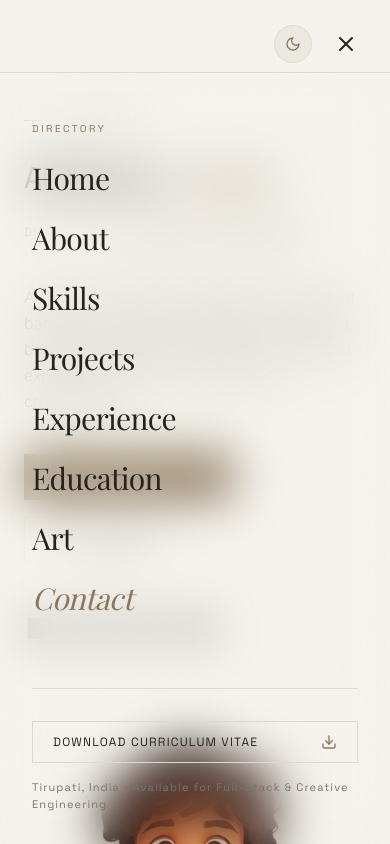
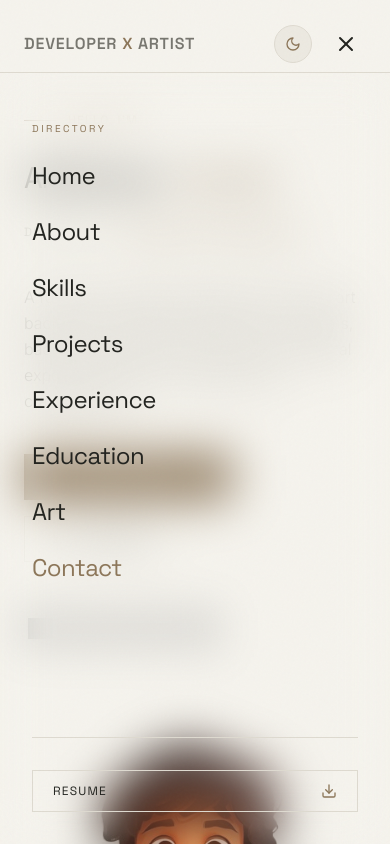
Before and after one commit to Akhileswar6/Portfolio, a React (Vite) app: page / in a window 390 px wide. Both pictures are taken after a click on the button 346 px from the left and 44 px from the top of the page. Shown: the top 844 px of the page. Built offline with nearby package versions, Linux system fonts and the light colour scheme; grey boxes are pictures that could not be loaded; a web font is replaced by a local one.

Commit message:
feat(navigation): display Developer X Artist brand on mobile and refine dossier section headers

```diff
--- a/src/components/layout/Navbar.jsx
+++ b/src/components/layout/Navbar.jsx
@@ -77,10 +77,10 @@ export const Navbar = () => {
           <a
             href="#home"
             onClick={(e) => handleNavClick(e, '#home')}
-            className="group flex items-baseline gap-2 text-theme-text hover:text-theme-accent transition-colors"
+            className="group flex items-center text-theme-text hover:text-theme-accent transition-colors"
           >
-            <span className="hidden sm:inline-block font-label font-semibold text-[14px] tracking-widest-luxury uppercase text-theme-text-secondary group-hover:text-theme-accent transition-colors">
-              Developer <span className="text-theme-accent">×</span> Artist
+            <span className="font-label font-semibold text-[16px] sm:text-[18px] tracking-wider uppercase text-theme-text-secondary group-hover:text-theme-accent transition-colors">
+              Developer <span className="text-theme-accent">X</span> Artist
             </span>
           </a>
 
@@ -93,7 +93,7 @@ export const Navbar = () => {
                   key={link.id}
                   href={link.href}
                   onClick={(e) => handleNavClick(e, link.href)}
-                  className={`relative font-label text-xs uppercase tracking-widest py-1 transition-colors duration-200 ${
+                  className={`relative font-label text-xs uppercase tracking-wider py-1 transition-colors duration-200 ${
                     isActive ? 'text-theme-accent font-medium' : 'text-theme-text-secondary hover:text-theme-text'
                   }`}
                 >
@@ -160,8 +160,8 @@ export const Navbar = () => {
                   initial={{ opacity: 0, x: -20 }}
                   animate={{ opacity: 1, x: 0 }}
                   transition={{ delay: idx * 0.05 }}
-                  className={`font-serif text-3xl tracking-tight transition-colors ${
-                    activeSection === link.id ? 'text-theme-accent italic' : 'text-theme-text'
+                  className={`font-label text-2xl tracking-tight transition-colors ${
+                    activeSection === link.id ? 'text-theme-accent' : 'text-theme-text'
                   }`}
                 >
                   {link.name}
@@ -176,12 +176,10 @@ export const Navbar = () => {
                 rel="noopener noreferrer"
                 className="flex items-center justify-between py-3 px-5 border border-theme-border text-theme-text font-label text-xs uppercase tracking-widest hover:border-theme-accent hover:text-theme-accent"
               >
-                <span>Download Curriculum Vitae</span>
+                <span>Resume</span>
                 <Download className="w-4 h-4 text-theme-accent" />
               </a>
-              <p className="font-label text-[11px] text-theme-text-secondary tracking-widest">
-                Tirupati, India • Available for Full-Stack & Creative Engineering
-              </p>
+
             </div>
           </motion.div>
         )}
--- a/src/components/sections/Contact.jsx
+++ b/src/components/sections/Contact.jsx
@@ -83,8 +83,8 @@ export const Contact = () => {
           className="lg:col-span-5 space-y-10"
         >
           <div>
-            <h2 className="font-serif text-3xl sm:text-4xl text-theme-text font-normal tracking-tight leading-tight">
-              Let's Create <span className="font-display text-theme-accent font-light">Something</span> Meaningful.
+            <h2 className="font-label text-2xl sm:text-3xl text-theme-text tracking-tight leading-tight">
+              Let's Create <span className="text-theme-accent ">Something</span> Meaningful
             </h2>
           </div>
 
@@ -176,7 +176,7 @@ export const Contact = () => {
           transition={{ duration: 0.8, delay: 0.15, ease: [0.16, 1, 0.3, 1] }}
           className="lg:col-span-7 bg-theme-card border border-theme-border p-8 sm:p-12 relative shadow-subtle hover:border-theme-accent/50 transition-colors duration-500"
         >
-          <h3 className="font-serif text-2xl sm:text-3xl text-theme-text font-normal mb-8 pb-4 border-b border-theme-border/60">
+          <h3 className="font-label text-xl sm:text-2xl text-theme-text tracking-tight mb-8 pb-4 border-b border-theme-border/60">
             Transmit an Inquiry
           </h3>
 
--- a/src/components/sections/Education.jsx
+++ b/src/components/sections/Education.jsx
@@ -12,10 +12,10 @@ export const Education = () => {
         whileInView={{ opacity: 1, y: 0 }}
         viewport={{ once: true, margin: '-60px' }}
         transition={{ duration: 0.8, ease: [0.16, 1, 0.3, 1] }}
-        className="flex flex-col md:flex-row md:items-end justify-between gap-6 mb-20"
+        className="flex flex-col md:flex-row md:items-end justify-between gap-6 mb-10"
       >
         <div>
-          <h2 className="font-serif text-3xl sm:text-4xl text-theme-text font-normal tracking-tight">
+          <h2 className="font-label text-2xl sm:text-3xl text-theme-text tracking-tight">
             Education
           </h2>
         </div>
@@ -67,7 +67,7 @@ export const Education = () => {
 
               {/* Degrees & Institution */}
               <div className="space-y-2">
-                <h3 className="font-serif text-2xl sm:text-2xl text-theme-text font-normal leading-snug group-hover:text-theme-accent transition-colors">
+                <h3 className="font-label text-2xl sm:text-2xl text-theme-text font-normal leading-snug  transition-colors">
                   {edu.degree}
                 </h3>
                 <p className="font-label text-lg text-theme-accent">
--- a/src/components/sections/Experience.jsx
+++ b/src/components/sections/Experience.jsx
@@ -12,10 +12,10 @@ export const Experience = () => {
         whileInView={{ opacity: 1, y: 0 }}
         viewport={{ once: true, margin: '-60px' }}
         transition={{ duration: 0.8, ease: [0.16, 1, 0.3, 1] }}
-        className="flex flex-col md:flex-row md:items-end justify-between gap-6 mb-20"
+        className="flex flex-col md:flex-row md:items-end justify-between gap-6 mb-10"
       >
         <div>
-          <h2 className="font-serif text-3xl sm:text-4xl text-theme-text font-normal">
+          <h2 className="font-label text-2xl sm:text-3xl text-theme-text font-normal tracking-tight">
             Work Experience
           </h2>
         </div>
@@ -47,11 +47,11 @@ export const Experience = () => {
                   </span>
                 </div>
 
-                 <p className="font-serif text-xl text-theme-accent">
+                 <p className="font-label text-xl text-theme-accent">
                   {item.organization}
                 </p>
 
-                <h3 className="font-label text-2xl sm:text-3xl text-theme-text font-normal group-hover:text-theme-accent transition-colors">
+                <h3 className="font-label text-xl sm:text-2xl text-theme-text font-normal  transition-colors">
                   {item.role}
                 </h3>
 
--- a/src/data/experienceData.js
+++ b/src/data/experienceData.js
@@ -45,7 +45,7 @@ export const workExperienceData = [
   {
     id: 'flyrank-ai',
     role: 'Backend AI Engineer Intern',
-    organization: 'FlyRank',
+    organization: 'FlyRank AI',
     location: 'Tirupati, India • Remote',
     period: 'July 2026 — August 2026',
     current: false,
```
